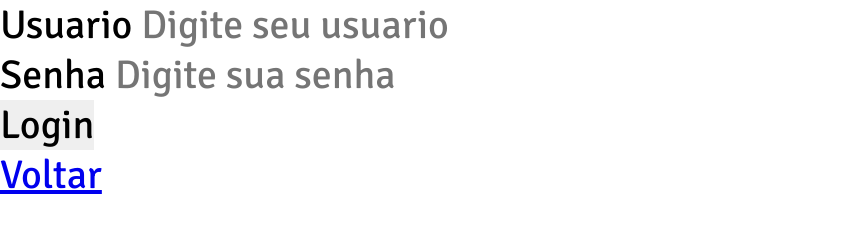
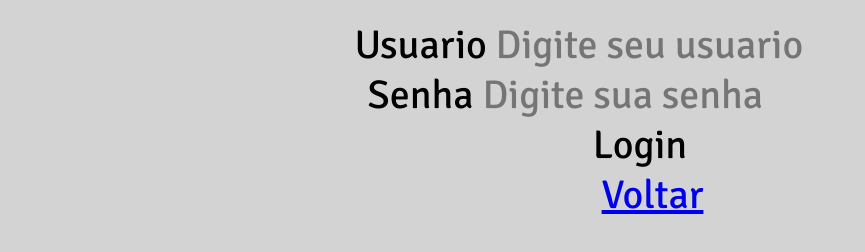
Before and after one commit to Innovation-Masters/cp2-web, a plain HTML site: page login.html in a window 1280 px wide. Shown: the whole page, without its empty margins (0-865 px from the left). Drawn offline with Linux system fonts and the light colour scheme; a web font is replaced by a local one.

Commit message:
Ajustando fontes e alinhamentos

```diff
--- a/css/style.css
+++ b/css/style.css
@@ -5,6 +5,7 @@
     margin: 0;
     padding: 0;
     border: 0;
+    background-color: lightgrey;
 }
 
 .titulo{
@@ -42,14 +43,31 @@ nav{
 #usuario{
     font-family: "Signika", sans-serif;
     font-size: 40px;
+
 }
 
 #senha{
     font-family: "Signika", sans-serif;
     font-size: 40px;
+
+}
+
+
+.login{
+    font-family: "Signika", sans-serif;
+    font-size: 40px;
+    text-align: center;
+    margin-top: 20px;
+
 }
 
 #login{
     font-family: "Signika", sans-serif;
     font-size: 40px;
+
 }
+
+#voltar{
+    position: absolute;
+    padding-left: 47%;
+}
--- a/login.html
+++ b/login.html
@@ -8,16 +8,18 @@
 </head>
 <body id="texto">
     <form>
+        <div class="login">
             <p>Usuario
                 <input type="text" placeholder="Digite seu usuario" id="usuario">
             </p>
                 <p>Senha
                 <input type="password" placeholder="Digite sua senha " id="senha">
             </p>
-    <button id= "login" onclick="validar()"> Login </button>
+            <button id="login" onclick="validar()"> Login </button>
+        </div>
     </form>
     <script src="login.js"></script>
 
-    <a href="index.html">Voltar</a>
+    <a id= "voltar" href="index.html">Voltar</a>
 </body>
 </html>
```
Also changed, not shown: sobre-contato.html (+1 -1 lines). Lines whose indentation alone changed are shown as unchanged.
